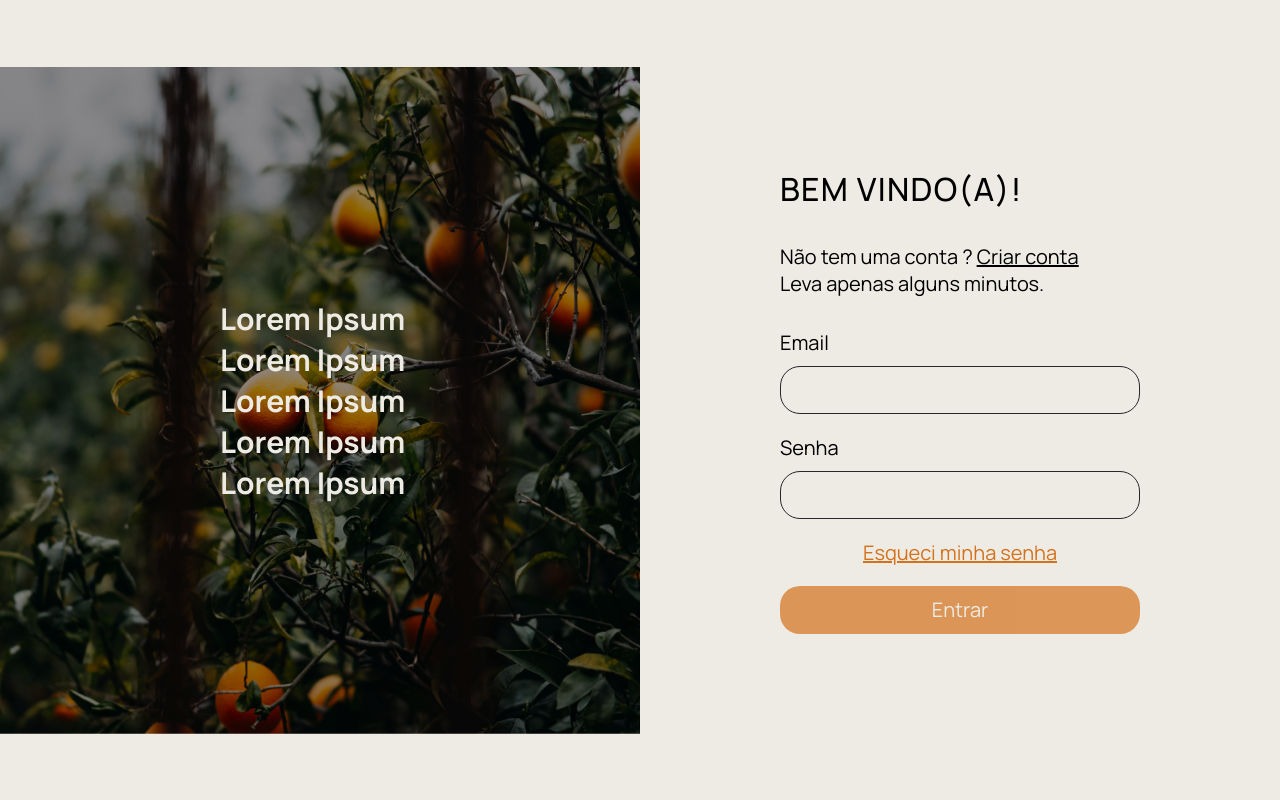
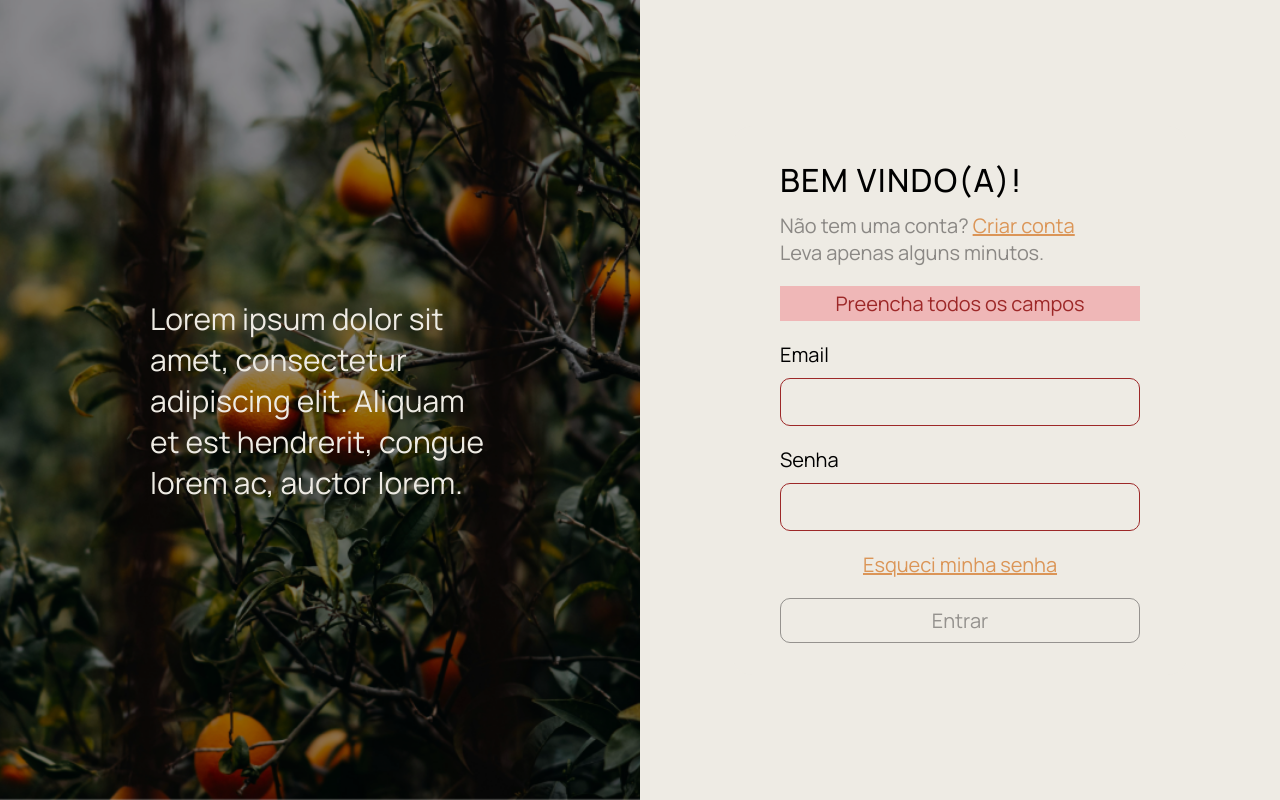
Before and after one commit to CitrusVital-Grupo-6/CitrusCloud, a website: page SITE/app/public/pages/login.html in a window 1280 px wide. Both pictures are taken after a click on the element "Entrar". Drawn offline with Linux system fonts and the light colour scheme; no server answers.

Commit message:
Alterações e validação do Login

```diff
--- a/SITE/app/public/css/dashboard.css
+++ b/SITE/app/public/css/dashboard.css
@@ -231,7 +231,7 @@ main.aside-open {
 
 main .cards-group {
     display: grid;
-    grid-template-columns: auto auto auto auto;
+    grid-template-columns: auto auto auto auto auto;
     gap: 2rem;
     justify-content: space-between;
 }
--- a/SITE/app/public/css/login.css
+++ b/SITE/app/public/css/login.css
@@ -56,14 +56,17 @@ main {
 
 #login-image img {
     filter: brightness(.6);
+    height: 100vh;
+    user-select: none;
 }
 
 
 #login-image h1 {
     position: absolute;
     color: var(--cor-primaria);
-    width: 20rem;
+    width: 34rem;
     z-index: 99;
+    font-weight: 400;
 }
 
 #login-content {
@@ -73,7 +76,7 @@ main {
 #login-content .login-box {
     display: flex;
     flex-direction: column;
-    gap: 3.2rem;
+    gap: 2rem;
     background-color: var(--cor-primaria);
     padding: 3.2rem 4.8rem;
     border-radius: 2rem;
@@ -84,11 +87,15 @@ main {
     font-weight: 500;
     letter-spacing: 0.04em;
     text-transform: uppercase;
-
+    margin-bottom: 1rem;
 }
 
 .create-account {
-    width: 300px;
+    width: 30rem;
+}
+
+.create-account label {
+    color: var(--cor-font);
 }
 
 #login-content .login-box .login-form {
@@ -96,6 +103,15 @@ main {
     flex-direction: column;
     gap: 2rem;
     align-items: center;
+}
+
+#login-content .login-box .login-form #error-span {
+    color: #9d2828;
+    background-color: #efb7b7;
+    width: 100%;
+    text-align: center;
+    padding-block: .4rem;
+    display: none;
 }
 
 #login-content .login-box .login-form .login-form-field {
@@ -109,36 +125,45 @@ main {
     height: 4.8rem;
     background-color: var(--cor-primaria);
     outline: none;
-    border: 1px solid var(--cor-titulo);
-    border-radius: 20px;
+    border: 1px solid var(--cor-font);
+    border-radius: 10px;
     padding-left: 1rem;
+    font-size: 2rem;
+    caret-color: var(--cor-secundaria);
 }
 
 #login-content .login-box .login-form .login-form-field input:focus {
-    border: 2px solid var(--cor-secundaria);
+    border: 1px solid var(--cor-titulo);
 }
 
-#login-content .login-box .login-form .link {
+.link {
     text-decoration: underline;
-    color: #D4721C;
+    color: var(--cor-secundaria);
+    opacity: 0.7;
+    transition: all .2s ease-out;
+}
+
+.link:hover {
+    opacity: 1;
 }
 
 #login-content .login-box .login-form .btn-primary {
-    height: 4.8rem;
     width: 36rem;
-    border-radius: 20px;
-    border: none;
-    background-color: var(--cor-secundaria);
     font-size: 2rem;
-    color: var(--cor-primaria);
-    opacity: .7;
-    transition: opacity .2s ease-in-out;
+    color: var(--cor-font);
+    padding: .8rem 1.2rem;
+    border: 1px solid var(--cor-font);
+    border-radius: 10px;
     cursor: pointer;
+    transition: all .2s ease-out;
+    opacity: .9;
     display: flex;
+    align-items: center;
     justify-content: center;
-    align-items: center;
 }
 
 #login-content .login-box .login-form .btn-primary:hover {
     opacity: 1;
+    border-color: var(--cor-titulo);
+    color: var(--cor-titulo);
 }
--- a/SITE/app/public/pages/login.html
+++ b/SITE/app/public/pages/login.html
@@ -12,17 +12,20 @@
     <main>
         <section id="login-image" style="overflow: hidden;">
             <img src="../assets/img/login-image.png">
-            <h1>Lorem Ipsum Lorem Ipsum Lorem Ipsum Lorem Ipsum Lorem Ipsum</h1>
+            <h1>Lorem ipsum dolor sit amet, consectetur adipiscing elit. Aliquam et est hendrerit, congue lorem ac, auctor lorem.</h1>
         </section>
         <section id="login-content">
             <div class="login-box">
-                <h1 class="main-title">Bem vindo(a)!</h1>
-                <div class="create-account">
-                    <label for="criar-conta">Não tem uma conta ? </label>
-                    <a href="#" class="link orange-link">Criar conta</a>
-                    <label for="criar-conta">Leva apenas alguns minutos.</label>
+                <div class="title">
+                    <h1 class="main-title">Bem vindo(a)!</h1>
+                    <div class="create-account">
+                        <label for="criar-conta">Não tem uma conta? </label>
+                        <a href="./cadastro.html" class="link">Criar conta</a>
+                        <label for="criar-conta">Leva apenas alguns minutos.</label>
+                    </div>
                 </div>
                 <form action="#" class="login-form">
+                    <span id="error-span"></span>
                     <div class="login-form-field">
                         <label for="email">Email</label>
                         <input type="email" name="email" id="login_email">
@@ -34,7 +37,7 @@
                     </div>
 
                     <a href="#" class="link">Esqueci minha senha</a>
-                    <div class="btn-primary" onclick="entrar()">Entrar</div>
+                    <div class="btn-primary" onclick="validacao()">Entrar</div>
 
                 </form>
             </div>
@@ -45,16 +48,10 @@
 </html>
 
 <script>
-    function entrar() {
-        let emailVar = login_email.value;
-        let senhaVar = login_password.value;
-
-        console.log(emailVar, senhaVar);
-
-        // if (emailVar == "" || senhaVar == "") {
-        //     alert("Por favor, insira seus dados.");
-        //     return false;
-        // }
+    function entrar(emailVar, senhaVar) {
+        let email_input = document.getElementById('login_email');
+        let password_input = document.getElementById('login_password');
+        let error_span = document.getElementById('error-span');
 
         console.log("FORM LOGIN: ", emailVar);
         console.log("FORM SENHA: ", senhaVar);
@@ -87,9 +84,11 @@
                     }, 1000); // apenas para exibir o loading
 
                 });
-
             } else {
-
+                email_input.style.borderColor = "#9D2828";
+                password_input.style.borderColor = "#9D2828";
+                error_span.innerHTML = "Usuário não encontrado";
+                error_span.style.display = "block";
                 console.log("Houve um erro ao tentar realizar o login!");
             }
 
@@ -99,4 +98,35 @@
 
         return false;
     }
+
+    function validacao() {
+        let email_input = document.getElementById('login_email');
+        let password_input = document.getElementById('login_password');
+        let error_span = document.getElementById('error-span');
+
+        resetValidacao();
+
+        if (email_input.value.trim().length == 0 || password_input.value.trim().length == 0) {
+            error_span.innerHTML = "Preencha todos os campos";
+            email_input.style.borderColor = "#9D2828";
+            password_input.style.borderColor = "#9D2828";
+            error_span.style.display = "block";
+        } else if (email_input.value.indexOf("@") < 0) {
+            error_span.innerHTML = "Email inválido";
+            email_input.style.borderColor = "#9D2828";
+            error_span.style.display = "block";
+        } else {
+            entrar(email_input.value, password_input.value);
+        }
+    }
+
+    function resetValidacao() {
+        let email_input = document.getElementById('login_email');
+        let password_input = document.getElementById('login_password');
+        let error_span = document.getElementById('error-span');
+
+        email_input.style.borderColor = "#28262680";
+        password_input.style.borderColor = "#28262680";
+        error_span.style.display = "none";
+    }
 </script>
--- a/SITE/app/src/controllers/usuarioController.js
+++ b/SITE/app/src/controllers/usuarioController.js
@@ -15,7 +15,6 @@ function autenticar(req, res) {
                 function (resultadoAutenticar) {
                     if (resultadoAutenticar.length == 1) {
                         console.log(resultadoAutenticar);
-
                                     res.json({
                                         idUsuario: resultadoAutenticar[0].idUsuario,
                                         email: resultadoAutenticar[0].email,
```
